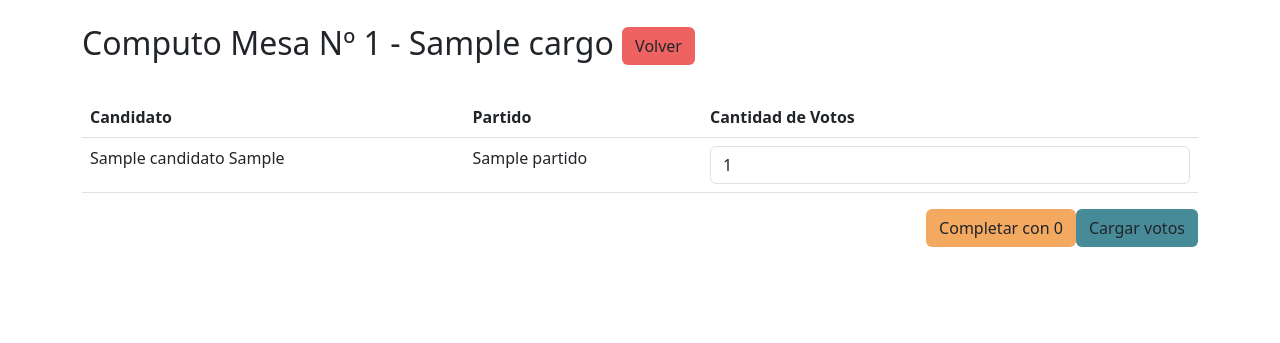
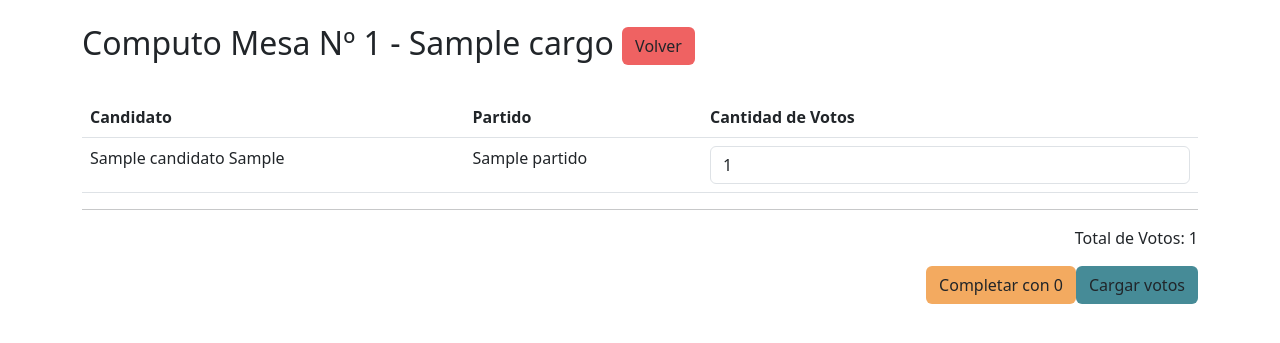
Before and after one commit to marceloambrosio/SistemaControlVotantes, a Django app: page /computo/1/1/1 in a window 1280 px wide. Shown: the part 56-399 px from the top of the page. Run offline with Django 5.2, Linux system fonts and the light colour scheme; a user stored in the database is signed in; tables that the repository leaves empty hold one stand-in row (values such as "Sample post"); some libraries are stand-ins or nearby versions.

Commit message:
total en detalle computo

```diff
--- a/computo/templates/detalle_computo_mesa.html
+++ b/computo/templates/detalle_computo_mesa.html
@@ -23,15 +23,46 @@
             <td>{{ candidato.candidato.nombre }} {{ candidato.candidato.apellido }}</td>
             <td>{{ candidato.candidato.partido.nombre }}</td>
             <td>
-                <input class="form-control" type="number" name="cantidad_voto_{{ candidato.candidato.id }}" value="{{ candidato.cantidad_voto}}">
+                <input class="form-control voto-input" type="number" name="cantidad_voto_{{ candidato.candidato.id }}" value="{{ candidato.cantidad_voto}}">
             </td>
           </tr>
         {% endfor %}
       </tbody>
     </table>
+    <div class="text-end">
+      <hr> <!-- Línea separadora -->
+      <p>Total de Votos: <span id="total-de-votos">0</span></p>
+    </div>
     <button id="cargar-btn" class="btn float-end" style="background-color: #468B97" type="submit">Cargar votos</button>
     <button type="button" id="completar-con-0" class="btn float-end" style="background-color: #F3AA60">Completar con 0</button>
   </form>
+
+
+  <script>
+    document.addEventListener('DOMContentLoaded', function() {
+      const votosInputs = document.querySelectorAll('.voto-input');
+      const totalDeVotosSpan = document.getElementById('total-de-votos');
+
+      // Función para calcular y mostrar el total de votos
+      function calcularTotalDeVotos() {
+        let total = 0;
+        votosInputs.forEach(input => {
+          total += parseInt(input.value) || 0;
+        });
+        totalDeVotosSpan.textContent = total;
+      }
+
+      // Escuchar cambios en los input de votos
+      votosInputs.forEach(input => {
+        input.addEventListener('input', calcularTotalDeVotos);
+      });
+
+      // Calcular el total inicial
+      calcularTotalDeVotos();
+    });
+  </script>
+
+
 
   <style>
     .padron-header {
```
